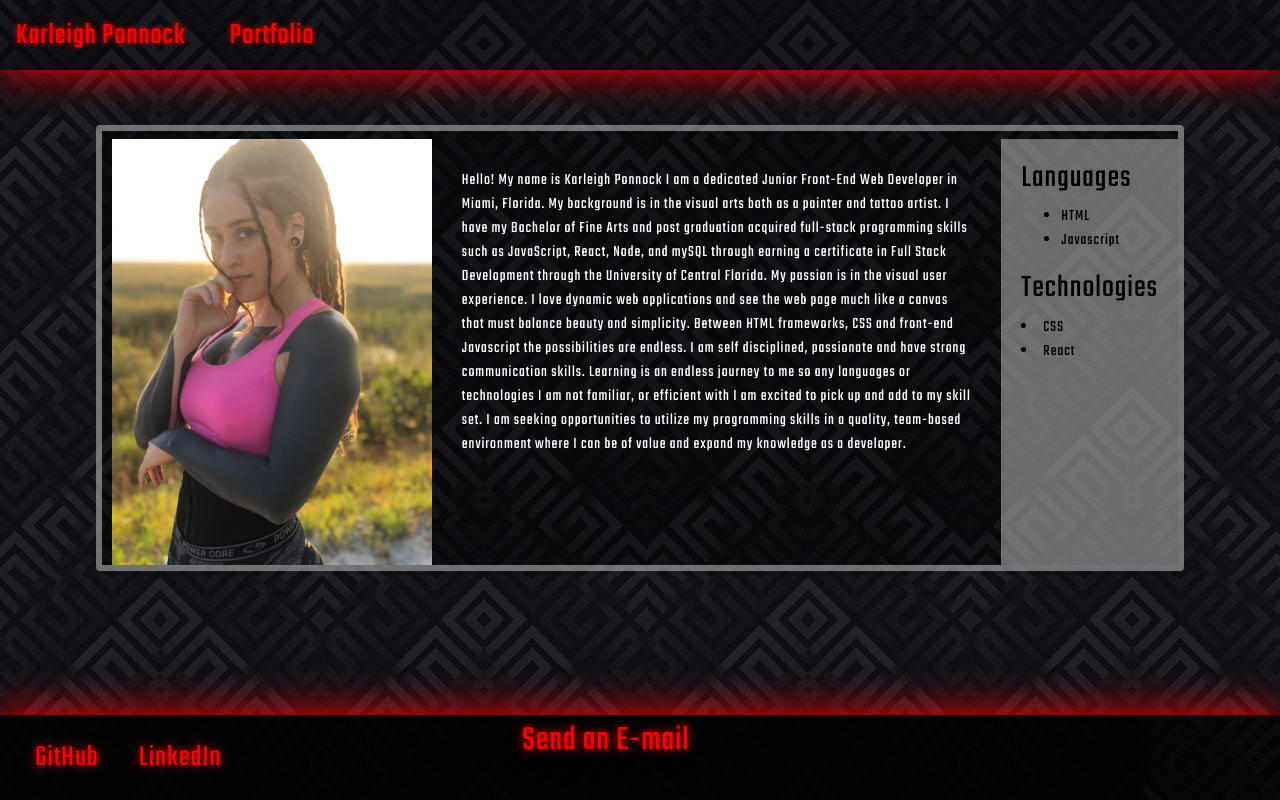
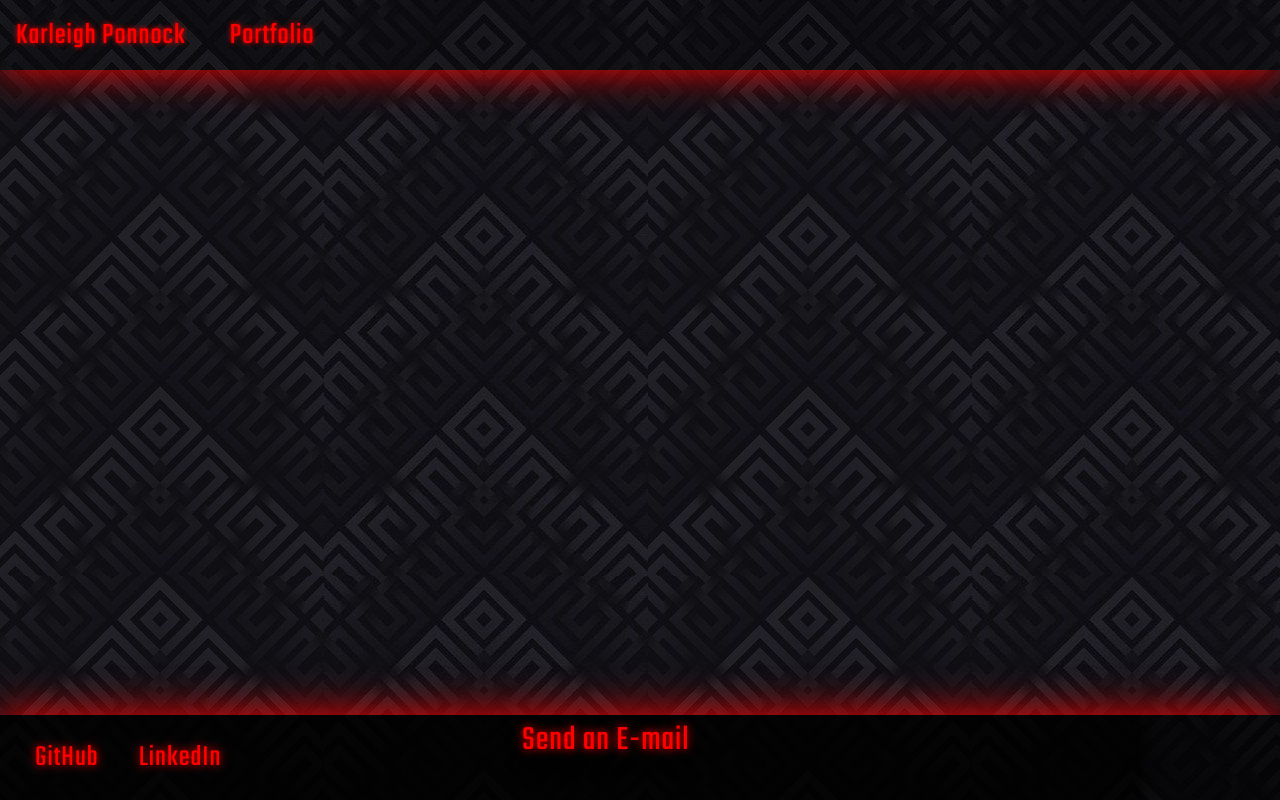
Before and after one commit to karleighponnock/react-portfolio, a React (Create React App) app: page / in a window 1280 px wide. Built offline with nearby package versions, Linux system fonts and the light colour scheme.

Commit message:
main route change

```diff
--- a/src/App.js
+++ b/src/App.js
@@ -16,7 +16,7 @@ function App() {
       <div>
         <Navbar />
         <Wrapper>
-          <Route exact path="/" component={Main} />
+          <Route exact path="/react-portfolio/" component={Main} />
           <Route exact path="/portfolio" component={Portfolio} />
           {/* <Route exact path="/contact" component={Contact} /> */}
         </Wrapper>
```
